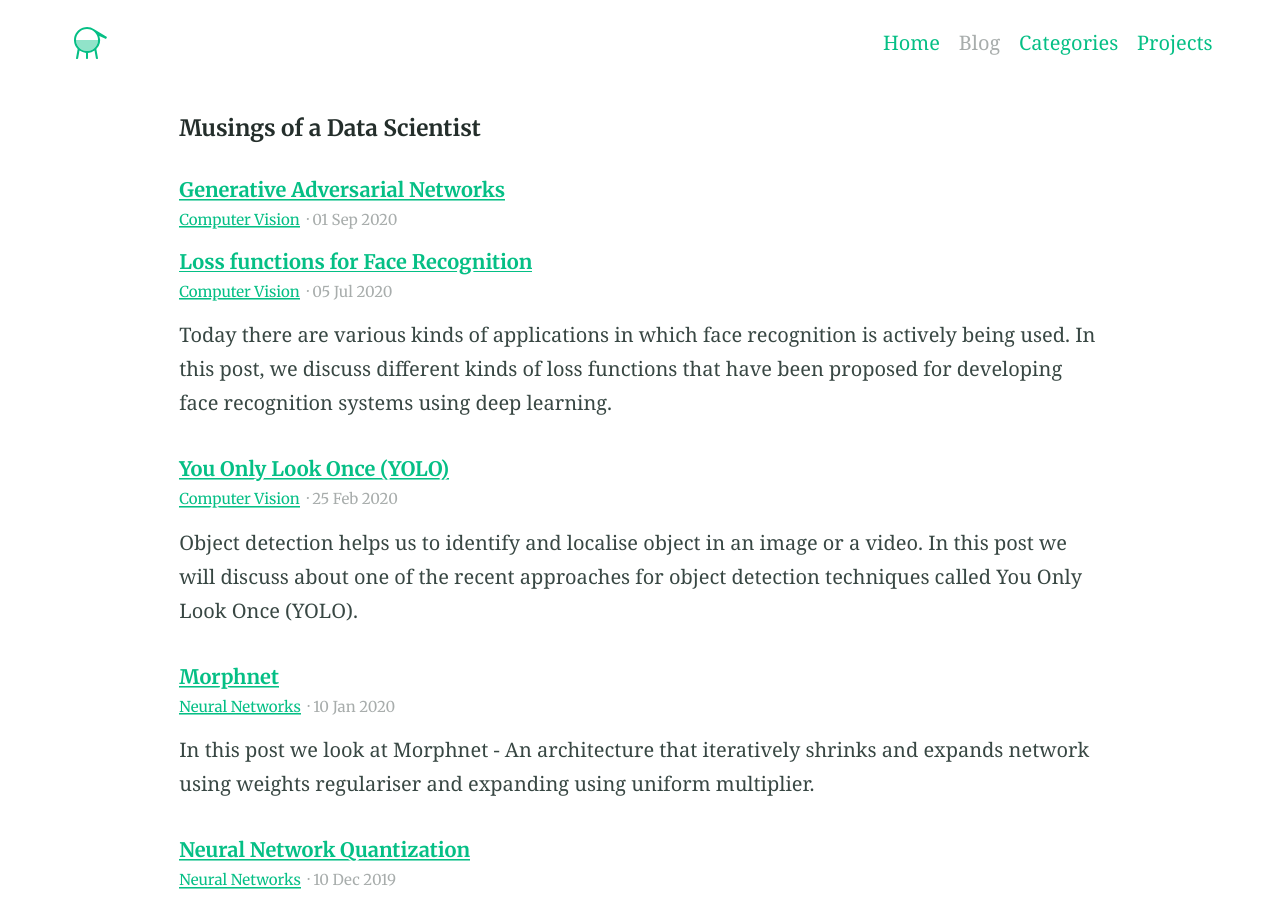
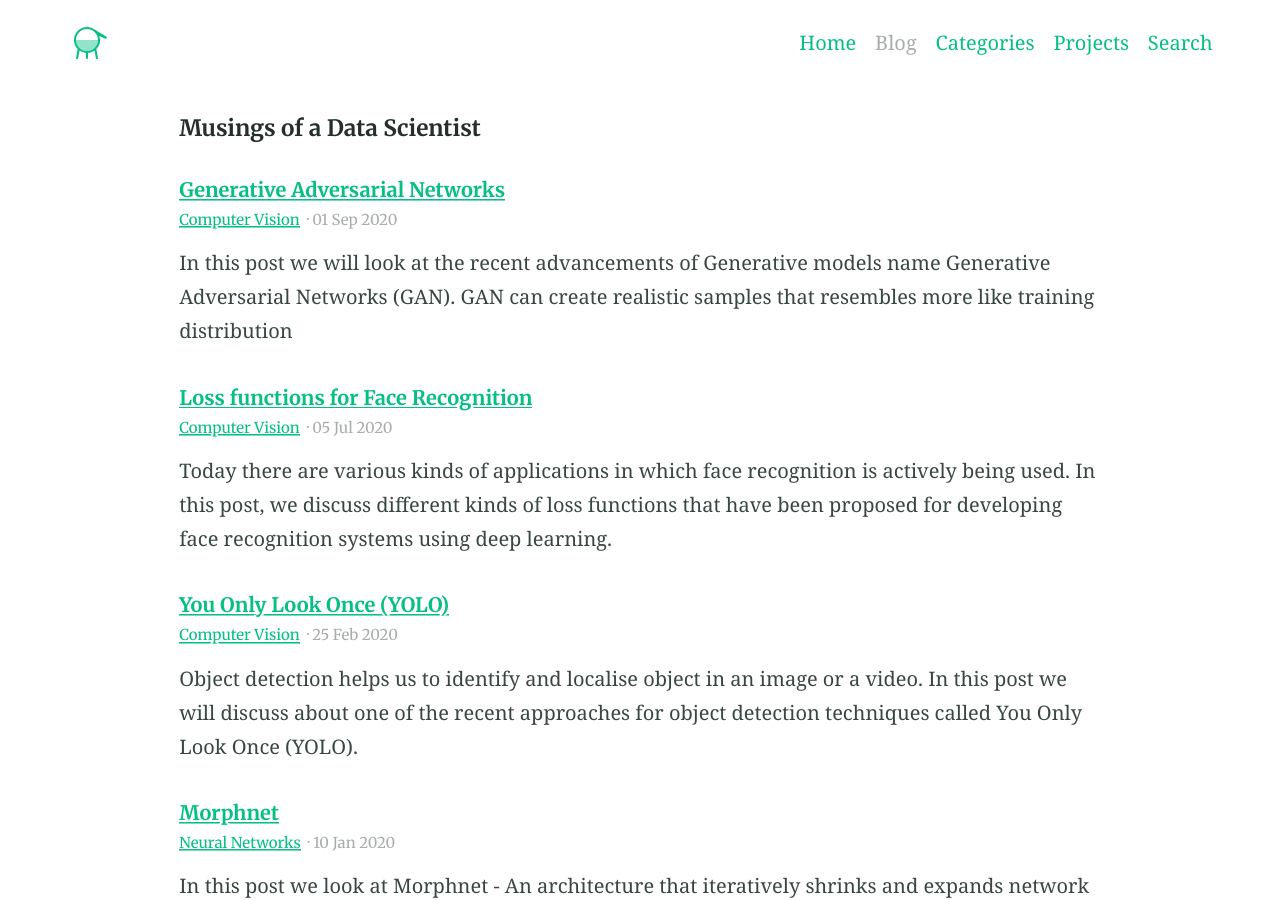
Before and after one commit to nithish96/nithish96.github.io, a Jekyll site: the page built from blog/index.html, in a window 1280 px wide and 900 px high. Built offline with Jekyll 4.4.1, drawn with Linux system fonts in a browser that asks for light colours; the list of posts is cut into pages by our own code; some of the changed text lies outside the part shown.

Commit message:
Added search and headline for gan post

```diff
--- a/_config.yml
+++ b/_config.yml
@@ -62,7 +62,7 @@ defaults:
 encoding: utf-8 # Make sure the encoding is right
 lang: en-GB # Set the site language
 title: "Duvvuru Nithish" # Site name or title, also used in jekyll-seo-tag
-# creator: "David Darnes"
+creator: "David Darnes"
 logo: "/assets/logos/logo.svg" # Site logo, also used in jekyll-seo-tag
 description: "My name is Duvvuru Nithish. I will be writing about my projects and sharing my knowledge here" # Site description and default description, also used in jekyll-seo-tag
 url: "https://nithish96.github.io" # Site url, also used in jekyll-seo-tag
@@ -94,6 +94,8 @@ navigation_header:
   url: /categories/
 - title: Projects
   url: /projects/
+- title: Search
+  url: /search/
 
 
 navigation_footer:
--- a/_includes/site-footer.html
+++ b/_includes/site-footer.html
@@ -4,6 +4,6 @@
       <small class="small">&copy; {{ site.creator }} {{ site.time | date: '%Y' }}</small>
     </div>
 
-    {% include nav-footer.html %}
+    <!-- {% include nav-footer.html %} -->
   </div>
 </footer>
--- a/_posts/2020-09-01-gan.md
+++ b/_posts/2020-09-01-gan.md
@@ -6,7 +6,7 @@ feature_text: |
   Generative Adversarial Networks
 feature_image:
    "https://picsum.photos/2560/600?image=872"
-excerpt: ""
+excerpt: "In this post we will look at the recent advancements of Generative models name Generative Adversarial Networks (GAN). GAN can create realistic samples that resembles more like training distribution"
 
 ---
 <script src="https://polyfill.io/v3/polyfill.min.js?features=es6"></script>
```
Also changed, not shown: _layouts/projects.html (+0 -7 lines).
